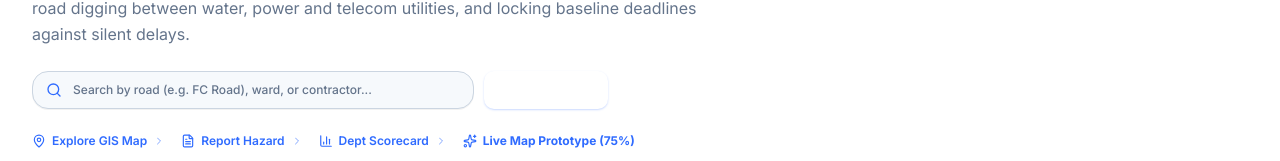
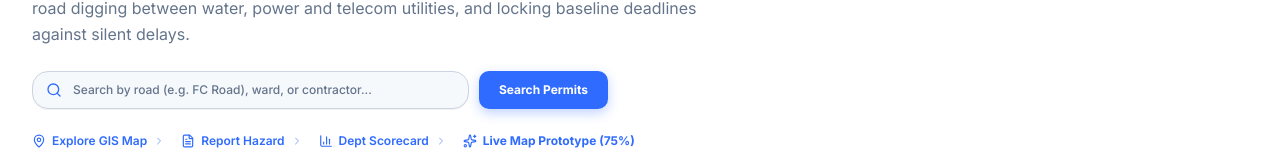
Before and after one commit to Sreekar-2612/CivicLens, a React (Vite) app: page / in a window 1280 px wide. Shown: the part 340-501 px from the top of the page. Built offline with nearby package versions, Linux system fonts and the light colour scheme; no server answers; the database is empty.

Commit message:
fix: make submit button prominently visible with blue background and white text

```diff
--- a/src/index.css
+++ b/src/index.css
@@ -53,22 +53,22 @@
 .badge.clash     { background: var(--clash-bg);     color: var(--clash-fg); }
 
 .btn-primary {
-  background: var(--primary);
-  color: #fff;
-  border: 0;
-  padding: 10px 18px;
-  border-radius: 10px;
-  font-weight: 600;
-  box-shadow: 0 1px 2px rgba(47,107,255,.25);
-  cursor: pointer;
-  display: inline-flex;
-  align-items: center;
-  justify-content: center;
-  gap: 8px;
-  transition: all 0.15s ease-in-out;
+  background-color: #2F6BFF !important;
+  color: #ffffff !important;
+  border: none !important;
+  padding: 10px 20px !important;
+  border-radius: 10px !important;
+  font-weight: 700 !important;
+  box-shadow: 0 4px 12px rgba(47,107,255,.3) !important;
+  cursor: pointer !important;
+  display: inline-flex !important;
+  align-items: center !important;
+  justify-content: center !important;
+  gap: 8px !important;
+  transition: all 0.15s ease-in-out !important;
 }
 .btn-primary:hover {
-  background: #2559D6;
+  background-color: #1E54D8 !important;
 }
 
 /* Clash hatch for map legend and cards */
--- a/src/pages/ReportPage.tsx
+++ b/src/pages/ReportPage.tsx
@@ -496,10 +496,10 @@ export function ReportPage() {
           <button
             type="submit"
             disabled={submitting}
-            className="btn-primary text-xs sm:text-sm flex items-center gap-2 disabled:opacity-50"
+            className="px-6 py-3 rounded-xl bg-[#2F6BFF] hover:bg-[#1E54D8] text-white font-bold text-sm shadow-md transition-all cursor-pointer border-none flex items-center gap-2 disabled:opacity-50"
           >
             {submitting ? 'Lodging Report...' : 'Lodge Ground Report'}
-            <ArrowRight className="w-4 h-4" />
+            <ArrowRight className="w-4 h-4 text-white" />
           </button>
         </div>
       </form>
```
